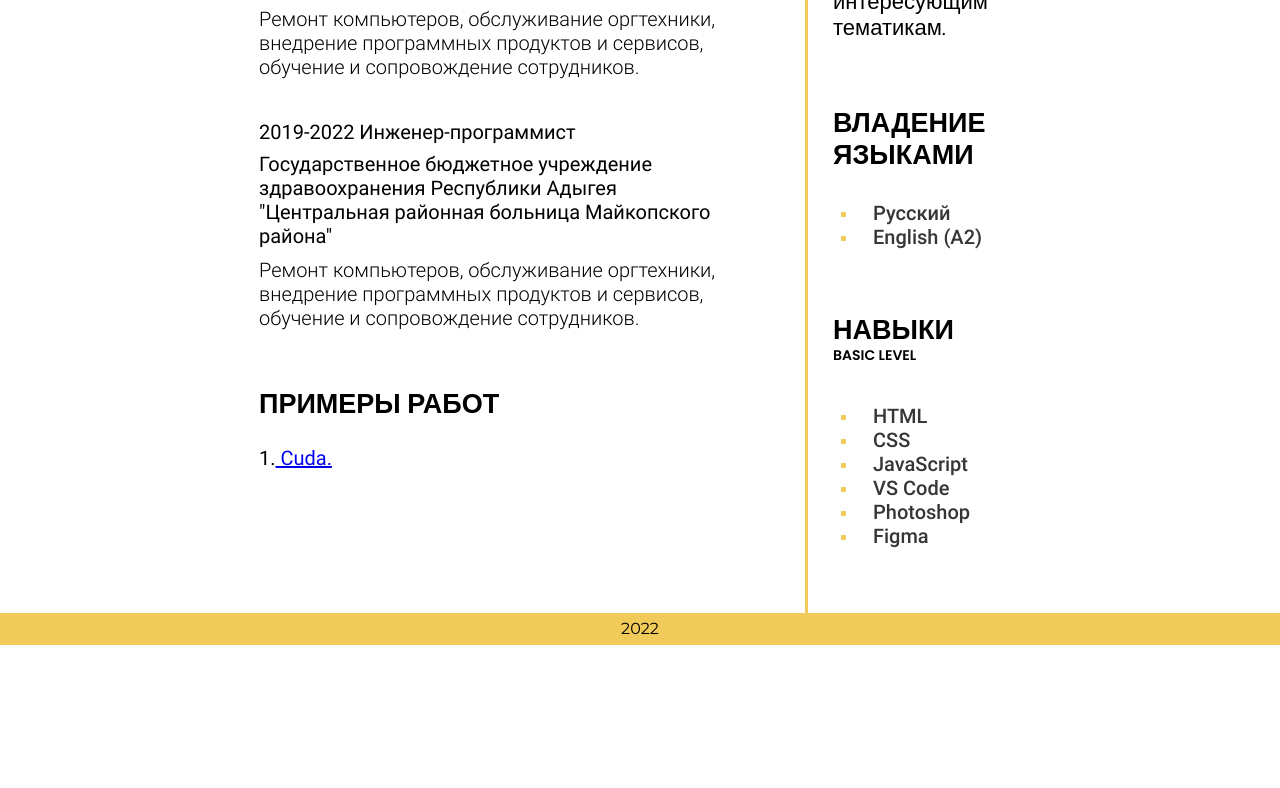
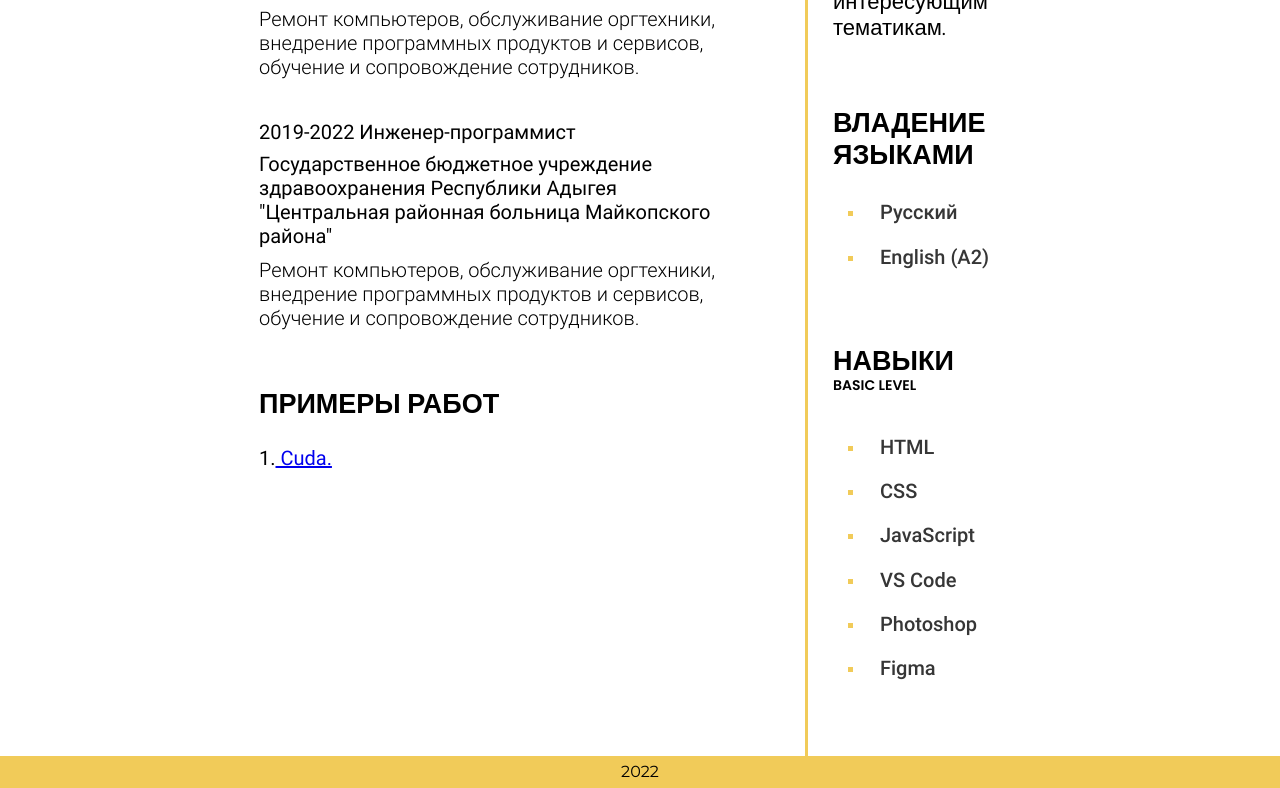
Before and after one commit to Semen2022/Semen2022.github.io, a plain HTML site: page index.html in a window 1280 px wide. Shown: the part 973-1761 px from the top of the page. Before the commit the page ends 1618 px from the top, so only its background shows below. Drawn offline with Linux system fonts and the light colour scheme.

Commit message:
Доработан блок Языки и навыки, отступ списки.

```diff
--- a/css/style.css
+++ b/css/style.css
@@ -365,10 +365,16 @@ body{
 }
 
 
-.education, .lang_skills {
+.education,
+.language,
+.skills {
      font-size: 27px;
      font-weight: 600;
      text-transform: uppercase;
+}
+
+.skills {
+     margin-bottom: -8px;
 }
 
 .period {
@@ -391,8 +397,9 @@ body{
 .language_list {
      font-family: 'Roboto', sans-serif;
      font-weight: 500;
-     padding-left: 25px;
-     margin-top: 30px;
+     padding-left: 32px;
+     margin-top: 20px;
+     line-height: 2.7em;
 }
 
 .language_list li {
--- a/index.html
+++ b/index.html
@@ -124,14 +124,14 @@
                             </p>
                         </div>
                         <div class="block_column_right">
-                            <h2 class="lang_skills">Владение языками</h2>
+                            <h2 class="language">Владение языками</h2>
                             <ul class="language_list">
                                 <li><span>Русский</span></li>
                                 <li><span>English (A2)</span></li>
                             </ul>
                         </div>
                         <div class="block_column_right">
-                            <h2 class="lang_skills">Навыки
+                            <h2 class="skills">Навыки
                                 <p class="level">basic level</p>
                             </h2>
                             <ul class="language_list">
```
